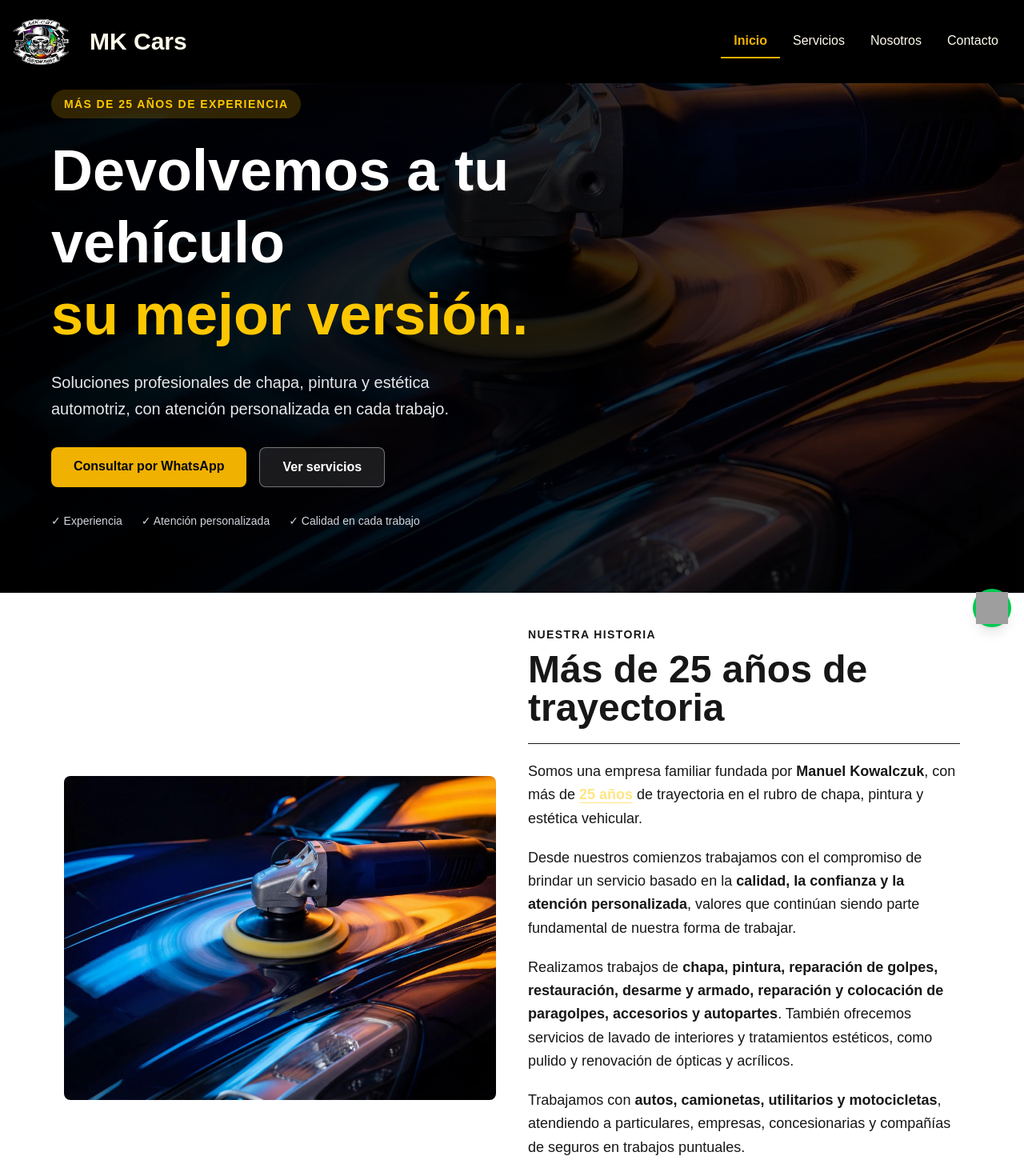
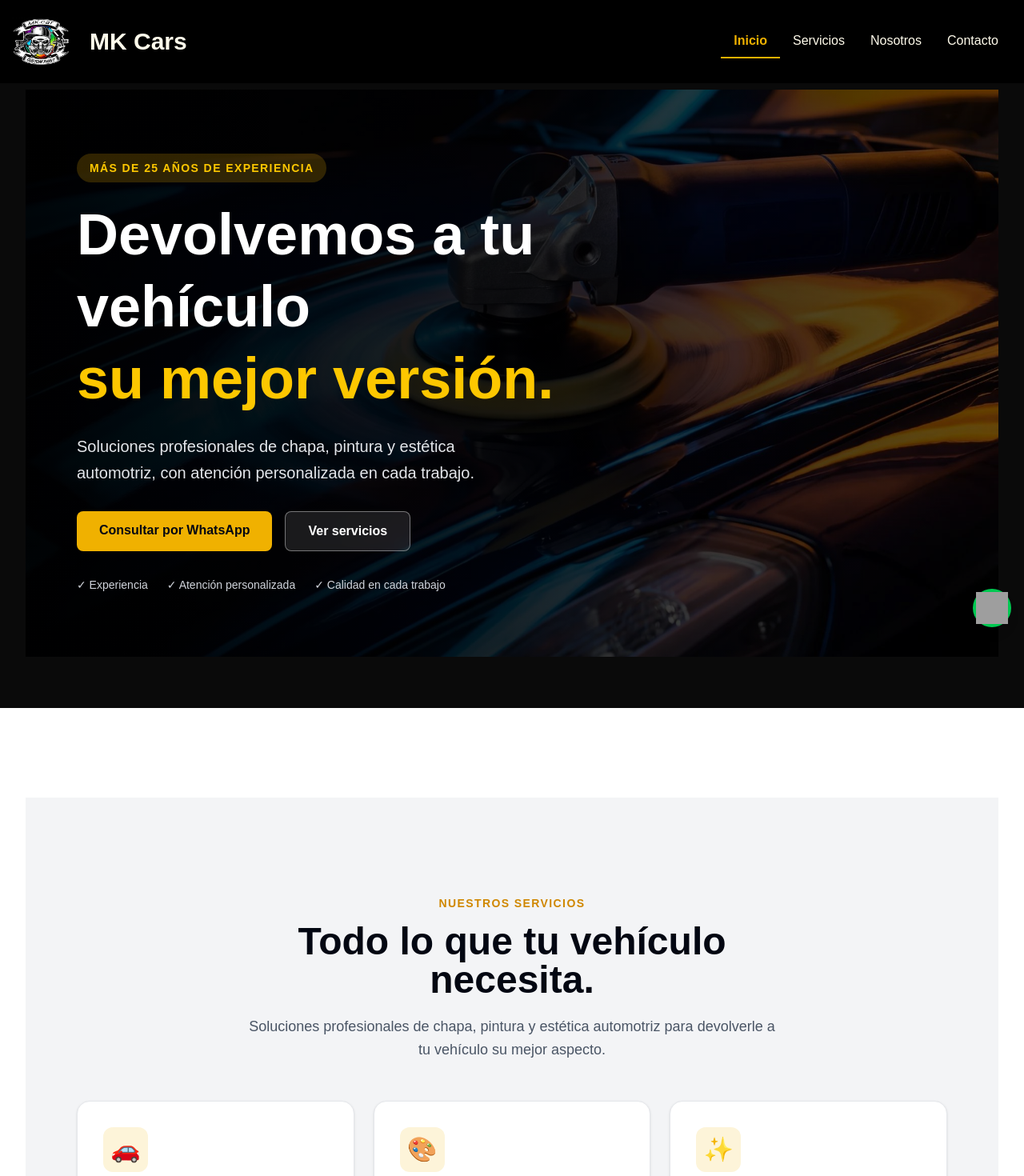
Before and after one commit to AgustinKowalczuk/Mk-LandingPage, a Next.js app in the folder taller-chapa-pintura/: page / in a window 1280 px wide. Shown: the top 1470 px of the page at 80% size. Built offline with nearby package versions, Linux system fonts and the light colour scheme; grey boxes are pictures that could not be loaded.

Commit message:
first change

```diff
--- a/taller-chapa-pintura/src/app/globals.css
+++ b/taller-chapa-pintura/src/app/globals.css
@@ -19,6 +19,10 @@
   }
 }
 
+html {
+  scroll-behavior: smooth;
+}
+
 body {
   background: var(--background);
   color: var(--foreground);
--- a/taller-chapa-pintura/src/app/page.tsx
+++ b/taller-chapa-pintura/src/app/page.tsx
@@ -1,35 +1,25 @@
 "use client";
 
+import { useState } from "react";
+import Navbar from "@/components/Navbar";
+import Hero from "@/components/Hero";
+import Services from "@/components/Services";
+import About from "@/components/About";
+import Gallery from "@/components/Gallery";
+import Location from "@/components/Location";
+import Contact from "@/components/Contact";
+import Footer from "@/components/Footer";
 import WhatsAppButton from "@/components/WppButton";
-import Navbar from "@/components/Navbar";
-import { useEffect, useState } from "react";
-import { renderContent } from "@/utils";
-import Footer from "@/components/Footer";
-import Hero from "@/components/Hero";
+import StackSection from "@/components/StackSection";
 
 export default function Home() {
   const [isOpen, setIsOpen] = useState(false);
   const [navigateTo, setNavigateTo] = useState("/");
-  const [scrollY, setScrollY] = useState(0);
-
-  const heroOpacity = Math.max(0, 1 - scrollY / 500);
-  const heroTranslate = Math.min(scrollY * 0.5, 150);
-
-  useEffect(() => {
-    const handleScroll = () => {
-      setScrollY(window.scrollY);
-    };
-
-    window.addEventListener("scroll", handleScroll);
-
-    return () => {
-      window.removeEventListener("scroll", handleScroll);
-    };
-  }, []);
 
   return (
-    <main>
-      <header className="fixed top-0 right-0 z-10 w-full">
+    <main className="relative bg-neutral-950">
+      {/* Navbar */}
+      <header className="fixed top-0 right-0 z-50 w-full">
         <Navbar
           isOpen={isOpen}
           setIsOpen={setIsOpen}
@@ -37,22 +27,61 @@ export default function Home() {
         />
       </header>
 
-      <div className="mt-8">
-        <div
-          style={{
-            opacity: heroOpacity,
-            transform: `translateY(-${heroTranslate}px)`,
-          }}
-          className="transition-opacity duration-100"
-        >
-          {navigateTo === "/" && <Hero setNavigateTo={setNavigateTo} />}
-        </div>
-        {renderContent(navigateTo)}
+      {/* HERO */}
+      <StackSection id="inicio" z={10} className="bg-neutral-950 text-white">
+        <Hero setNavigateTo={setNavigateTo} />
+      </StackSection>
+
+      {/* SERVICIOS */}
+      <StackSection id="servicios" z={20} className="bg-white text-neutral-950">
+        <Services />
+      </StackSection>
+
+      {/* GALERÍA */}
+      <StackSection
+        id="galeria"
+        z={40}
+        stack={false}
+        className="bg-white text-neutral-950"
+      >
+        <Gallery />
+      </StackSection>
+
+      {/* UBICACIÓN */}
+      <StackSection
+        id="ubicacion"
+        z={50}
+        stack={false}
+        className="bg-neutral-950 text-white"
+      >
+        <Location />
+      </StackSection>
+
+      {/* CONTACTO */}
+      <StackSection
+        id="contacto"
+        z={60}
+        stack={false}
+        className="bg-white text-neutral-950"
+      >
+        <Contact />
+      </StackSection>
+
+
+      {/* NOSOTROS */}
+      <StackSection id="nosotros" z={30} className="bg-neutral-950 text-white">
+        <About />
+      </StackSection>
+
+
+      {/* FOOTER */}
+      <div className="relative z-[70] bg-neutral-950 text-white">
+        <Footer />
       </div>
 
-      <WhatsAppButton />
-
-      <Footer />
+      <div className="z-80 absolute">
+        <WhatsAppButton />
+      </div>
     </main>
   );
 }
--- /dev/null
+++ b/taller-chapa-pintura/src/components/StackSection.tsx
@@ -0,0 +1,35 @@
+import { ReactNode } from "react";
+
+type Props = {
+  children: ReactNode;
+  id?: string;
+  z?: number;
+  stack?: boolean;
+  className?: string;
+};
+
+export default function StackSection({
+  children,
+  id,
+  z = 0,
+  stack = true,
+  className = "bg-white",
+}: Props) {
+  return (
+    <section
+      id={id}
+      style={{ zIndex: z }}
+      className={[
+        "relative w-full min-h-screen",
+        "flex items-center",
+        "overflow-hidden",
+        stack ? "md:sticky md:top-0" : "",
+        className,
+      ].join(" ")}
+    >
+      <div className="mx-auto w-full max-w-7xl px-4 pt-24 pb-12 sm:px-6 md:pt-28 md:pb-16 lg:px-8">
+        {children}
+      </div>
+    </section>
+  );
+}
```
